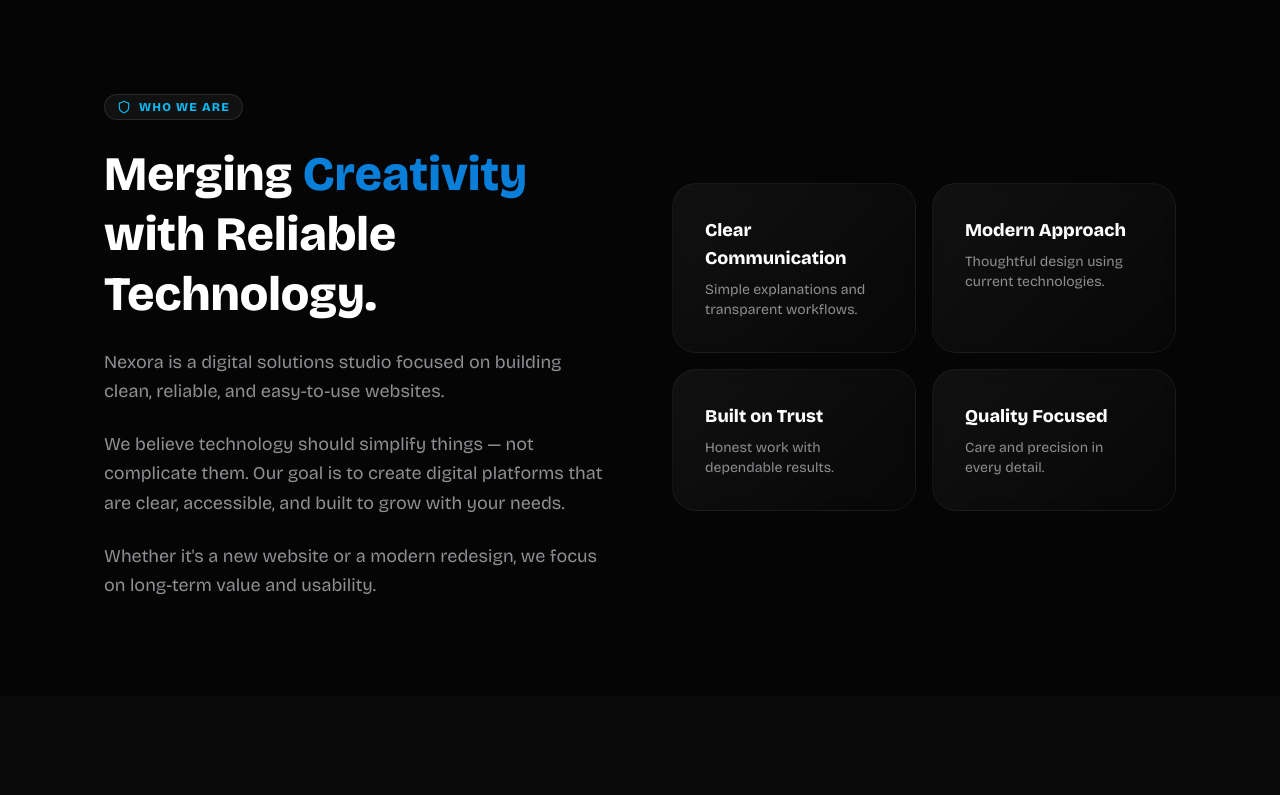
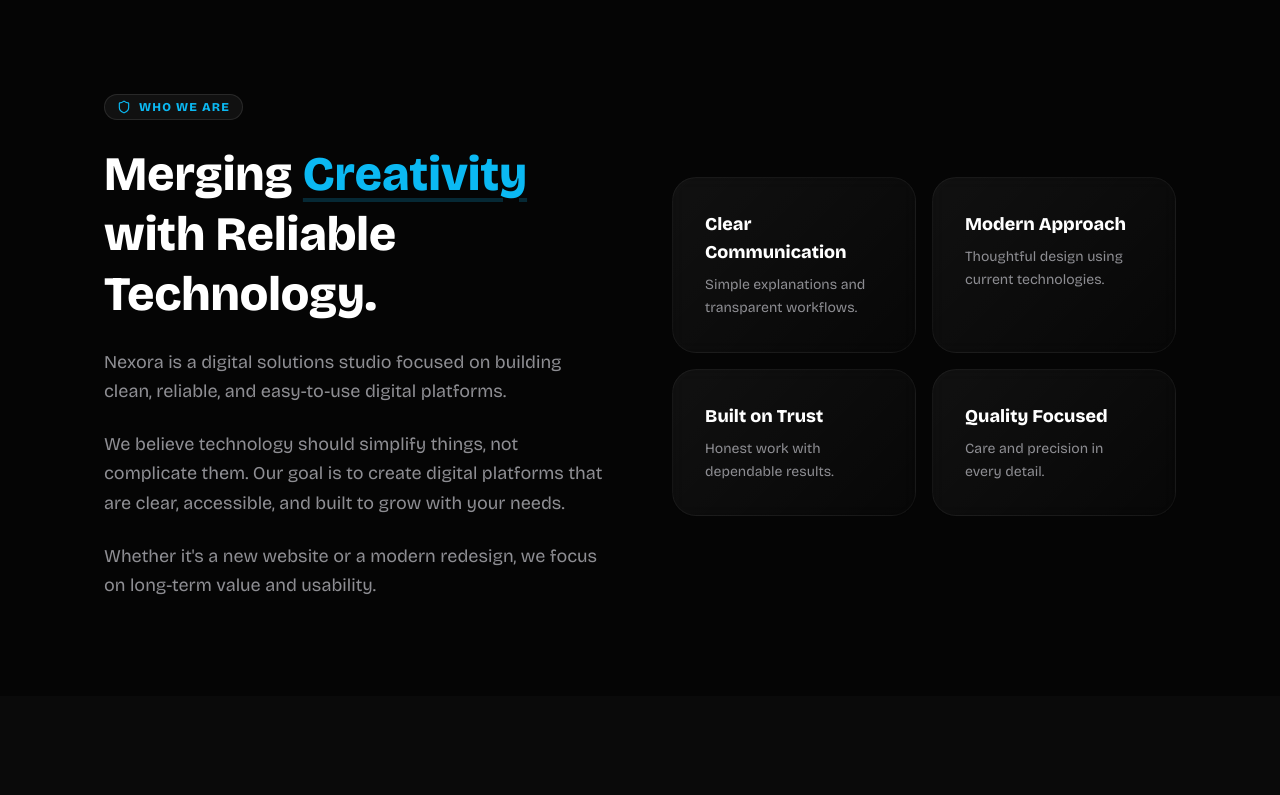
Before and after one commit to navaneethpv/nexora-agency, a Next.js app: page /about in a window 1280 px wide. Shown: the part 524-1319 px from the top of the page. Built offline with nearby package versions, Linux system fonts and the light colour scheme.

Commit message:
refactor: Replace static feature cards with animated, data-driven components using framer-motion, and apply minor text styling and content updates.

```diff
--- a/src/app/about/page.tsx
+++ b/src/app/about/page.tsx
@@ -63,37 +63,48 @@ export default function AboutPage() {
                                     <span>Who We Are</span>
                                 </div>
                                 <h2 className="text-4xl md:text-5xl font-bold leading-tight">
-                                    Merging <span className="text-accent-secondary">Creativity</span> with Reliable Technology.
+                                    Merging <span className="text-accent underline decoration-accent/20 underline-offset-8">Creativity</span> with Reliable Technology.
                                 </h2>
-                                <p className="text-secondary text-lg leading-relaxed">
-                                    Nexora is a digital solutions studio focused on building clean, reliable, and easy-to-use websites.
+                                <p className="text-secondary text-lg leading-relaxed font-medium">
+                                    Nexora is a digital solutions studio focused on building clean, reliable, and easy-to-use digital platforms.
                                 </p>
-                                <p className="text-secondary text-lg leading-relaxed">
-                                    We believe technology should simplify things — not complicate them. Our goal is to create digital platforms that are clear, accessible, and built to grow with your needs.
+                                <p className="text-secondary text-lg leading-relaxed font-medium">
+                                    We believe technology should simplify things, not complicate them. Our goal is to create digital platforms that are clear, accessible, and built to grow with your needs.
                                 </p>
-                                <p className="text-secondary text-lg leading-relaxed">
+                                <p className="text-secondary text-lg leading-relaxed font-medium">
                                     Whether it&apos;s a new website or a modern redesign, we focus on long-term value and usability.
                                 </p>
                             </div>
                         </ScrollReveal>
                         <ScrollReveal>
                             <div className="grid grid-cols-2 gap-4">
-                                <div className="p-8 rounded-3xl glass-card space-y-2 border-l-4 border-l-accent">
-                                    <h3 className="text-lg font-bold text-white">Clear Communication</h3>
-                                    <p className="text-sm text-secondary font-medium lowercase first-letter:uppercase">Simple explanations and transparent workflows.</p>
-                                </div>
-                                <div className="p-8 rounded-3xl glass-card space-y-2 border-l-4 border-l-accent-secondary">
-                                    <h3 className="text-lg font-bold text-white">Modern Approach</h3>
-                                    <p className="text-sm text-secondary font-medium lowercase first-letter:uppercase">Thoughtful design using current technologies.</p>
-                                </div>
-                                <div className="p-8 rounded-3xl glass-card space-y-2 border-l-4 border-l-accent-glow">
-                                    <h3 className="text-lg font-bold text-white">Built on Trust</h3>
-                                    <p className="text-sm text-secondary font-medium lowercase first-letter:uppercase">Honest work with dependable results.</p>
-                                </div>
-                                <div className="p-8 rounded-3xl glass-card space-y-2 border-l-4 border-l-white/20">
-                                    <h3 className="text-lg font-bold text-white">Quality Focused</h3>
-                                    <p className="text-sm text-secondary font-medium lowercase first-letter:uppercase">Care and precision in every detail.</p>
-                                </div>
+                                {[
+                                    { title: "Clear Communication", desc: "Simple explanations and transparent workflows.", accent: "border-l-accent", hover: "group-hover:text-accent" },
+                                    { title: "Modern Approach", desc: "Thoughtful design using current technologies.", accent: "border-l-accent-secondary", hover: "group-hover:text-accent-secondary" },
+                                    { title: "Built on Trust", desc: "Honest work with dependable results.", accent: "border-l-accent-glow", hover: "group-hover:text-accent-glow" },
+                                    { title: "Quality Focused", desc: "Care and precision in every detail.", accent: "border-l-accent", hover: "group-hover:text-accent" }
+                                ].map((card, i) => (
+                                    <motion.div
+                                        key={i}
+                                        whileHover={{
+                                            y: -8,
+                                            scale: 1.02,
+                                            backgroundColor: "rgba(255, 255, 255, 0.06)"
+                                        }}
+                                        transition={{ type: "spring", stiffness: 400, damping: 20 }}
+                                        className={`p-6 md:p-8 rounded-3xl glass-card space-y-2 border-l-4 ${card.accent} group cursor-default relative overflow-hidden`}
+                                    >
+                                        {/* Hover Glow Effect */}
+                                        <div className="absolute inset-0 bg-accent/5 opacity-0 group-hover:opacity-100 blur-2xl transition-opacity duration-500" />
+
+                                        <h3 className={`text-lg font-bold text-white ${card.hover} transition-colors relative z-10`}>
+                                            {card.title}
+                                        </h3>
+                                        <p className="text-sm text-secondary font-medium relative z-10 leading-relaxed">
+                                            {card.desc}
+                                        </p>
+                                    </motion.div>
+                                ))}
                             </div>
                         </ScrollReveal>
                     </div>
```
